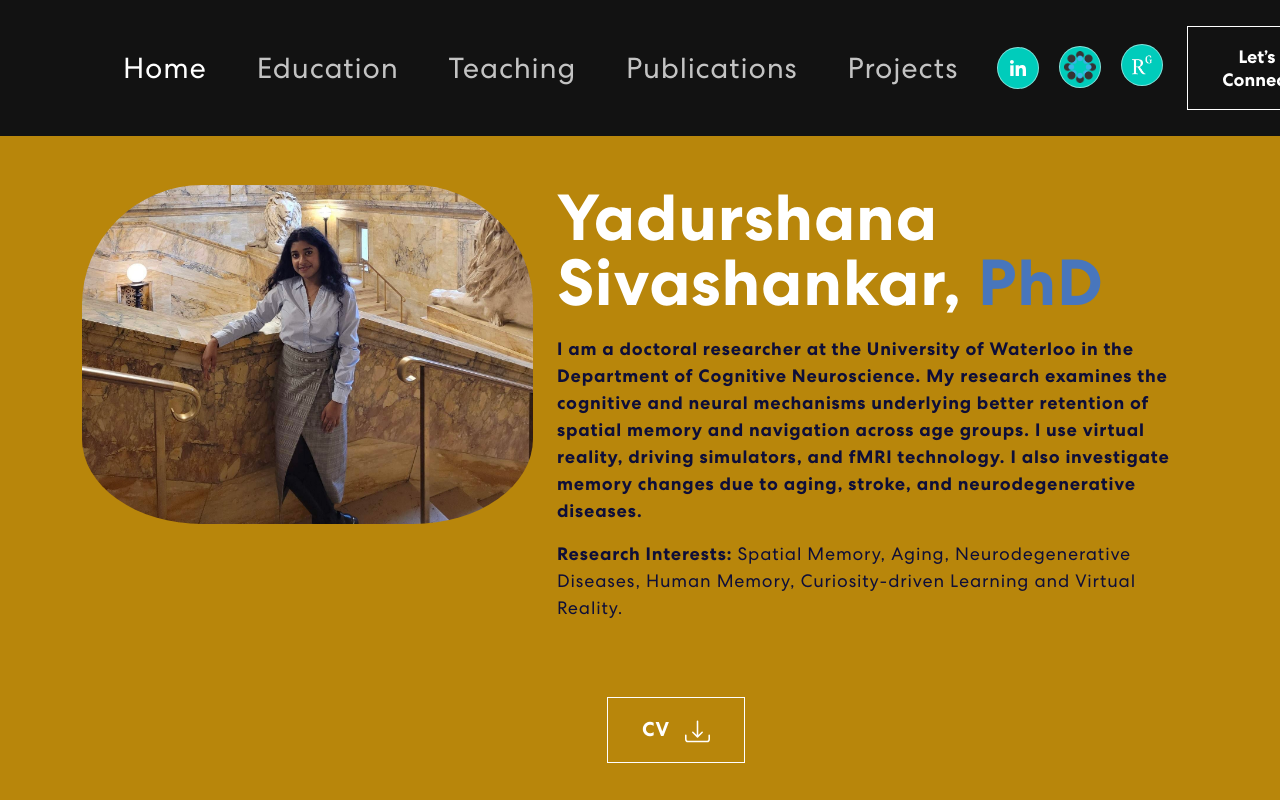
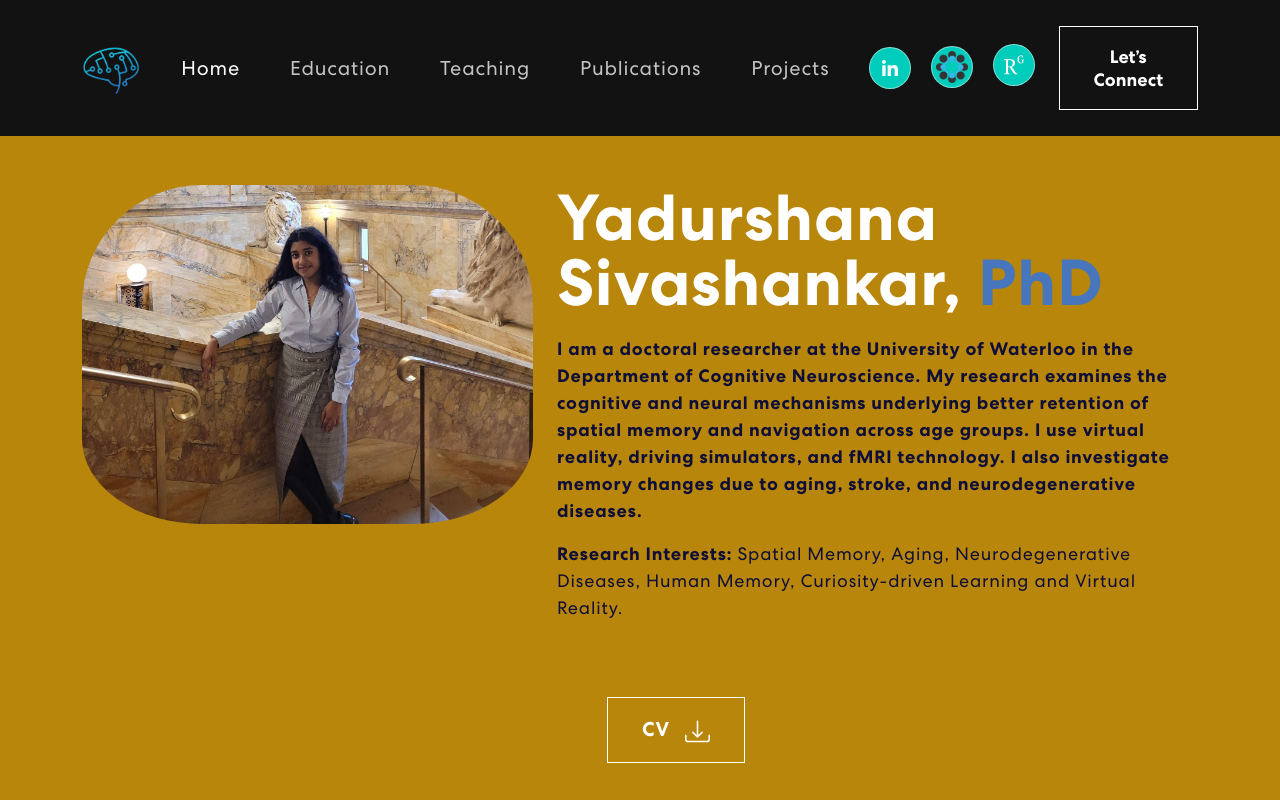
Before and after one commit to Rag1999/Yadu_site, a React (Create React App) app: page / in a window 1280 px wide. Shown: the top 800 px of the page. Built offline with nearby package versions, Linux system fonts and the light colour scheme.

Commit message:
font change

```diff
--- a/src/components/App.css
+++ b/src/components/App.css
@@ -96,7 +96,7 @@ p.danger {
 /************ Navbar Css ************/
 
 .brain {
-  width: 140%;
+  width: 100%;
 }
 nav.navbar {
   padding: 18px 0;
@@ -121,7 +121,7 @@ nav.navbar .navbar-nav .nav-link.navbar-link {
   color: #fff !important;
   letter-spacing: 0.8px;
   padding: 0 25px;
-  font-size: 29px;
+  font-size: 20px;
   opacity: 0.75;
 }
 nav.navbar .navbar-nav a.nav-link.navbar-link:hover,
```
